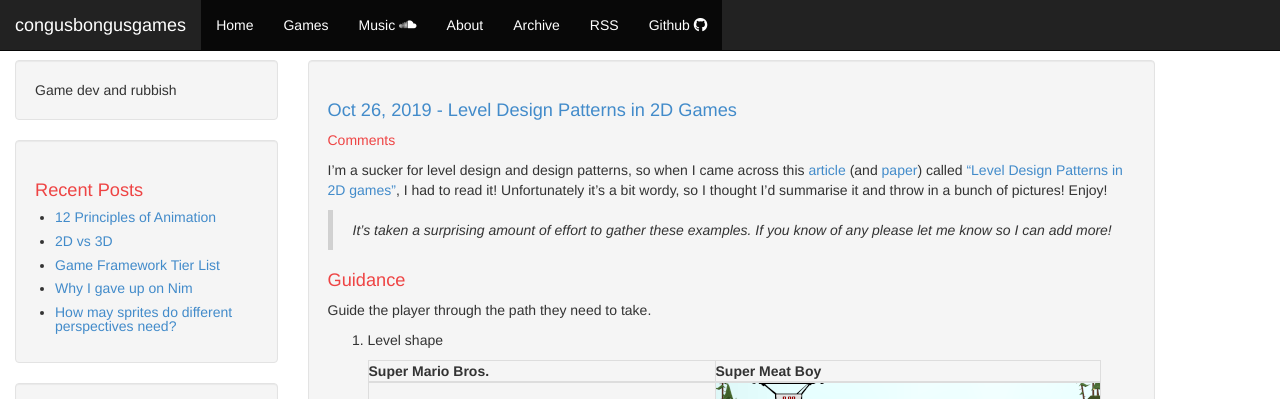
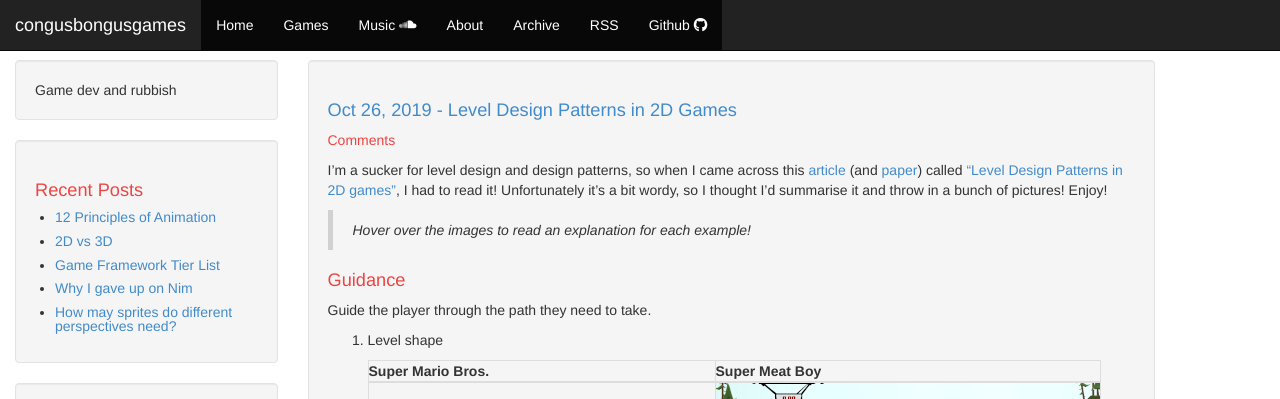
Before and after one commit to cxong/cxong.github.io, a Jekyll site: the page built from _posts/2019-10-01-level-design-patterns-in-2d-games.md, in a window 1280 px wide and 900 px high, cut to the strip 0-399 px from the top of the window. Built offline with Jekyll 4.4.1, drawn with Linux system fonts in a browser that asks for light colours; nearby versions of some CDN libraries; comment, search, counter and statistics services are not loaded; some of the changed lines change nothing that is shown.

Commit message:
Update 2019-10-01-level-design-patterns-in-2d-games.md

```diff
--- a/_posts/2019-10-01-level-design-patterns-in-2d-games.md
+++ b/_posts/2019-10-01-level-design-patterns-in-2d-games.md
@@ -7,7 +7,7 @@
 ---
 I'm a sucker for level design and design patterns, so when I came across this [article](https://www.gamasutra.com/blogs/AhmedKhalifa/20190610/344344/Level_Design_Patterns_in_2D_Games.php) (and [paper](http://akhalifa.com/documents/level-design-patterns.pdf)) called ["Level Design Patterns in 2D games"](https://www.gamasutra.com/blogs/AhmedKhalifa/20190610/344344/Level_Design_Patterns_in_2D_Games.php), I had to read it! Unfortunately it's a bit wordy, so I thought I'd summarise it and throw in a bunch of pictures! Enjoy!
 
-> It's taken a surprising amount of effort to gather these examples. If you know of any please let me know so I can add more!
+> Hover over the images to read an explanation for each example!
 
 # Guidance
 
@@ -17,28 +17,28 @@
 
     | Super Mario Bros. | Super Meat Boy |
     | ------------- | ------------- |
-    | ![Super Mario Bros. stairs to flagpole](https://raw.githubusercontent.com/cxong/cxong.github.io/master/_posts/smb.png "testing") | ![Super Meat Boy hills](https://raw.githubusercontent.com/cxong/cxong.github.io/master/_posts/super_meat_boy.png) |
+    | ![Super Mario Bros. stairs to flagpole](https://raw.githubusercontent.com/cxong/cxong.github.io/master/_posts/smb.png "The upward shape of the staircase encourages players to hit the flagpole as high as possible, achieving a greater score") | ![Super Meat Boy hills](https://raw.githubusercontent.com/cxong/cxong.github.io/master/_posts/super_meat_boy.png "The goal is to reach the pink character on the middle platform, but it's impossible to jump here from the starting location directly. Instead the gentle staircase-like level layout hints at the solution - move to the right side of the level, then jump left onto the middle platform.") |
     {:.table-bordered}
 
 2. Collectibles (a.k.a. *breadcrumbing*)
 
     | Donkey Kong Country 2 | Granny Smith |
     | ------------- | ------------- |
-    | ![Donkey Kong Country 2 bananas](https://raw.githubusercontent.com/cxong/cxong.github.io/master/_posts/dkc2.jpg) | ![Granny Smith apples](https://raw.githubusercontent.com/cxong/cxong.github.io/master/_posts/granny_smith.png) |
+    | ![Donkey Kong Country 2 bananas](https://raw.githubusercontent.com/cxong/cxong.github.io/master/_posts/dkc2.jpg "Collect the trail of bananas and you'll hit the target at the bottom") | ![Granny Smith apples](https://raw.githubusercontent.com/cxong/cxong.github.io/master/_posts/granny_smith.png "The trail of coins shows the ideal arc in order to catch the trapeze bar on the right") |
     {:.table-bordered}
 
 3. Enemies
 
     | Super Mario Bros. 3 | Sonic 3 |
     | ------------- | ------------- |
-    | ![Super Mario Bros. 3 flying shells](https://raw.githubusercontent.com/cxong/cxong.github.io/master/_posts/smb3.jpg) | ![Sonic 3 monkey and collectible on tree](https://raw.githubusercontent.com/cxong/cxong.github.io/master/_posts/sonic3.png) |
+    | ![Super Mario Bros. 3 flying shells](https://raw.githubusercontent.com/cxong/cxong.github.io/master/_posts/smb3.jpg "Mario can jump on the procession of flying Para-Beetles to clear the chasm") | ![Sonic 3 monkey and collectible on tree](https://raw.githubusercontent.com/cxong/cxong.github.io/master/_posts/sonic3.png "By attacking the Monkey Dude, the player will find a hidden Super Ring video monitor in the tree") |
     {:.table-bordered}
 
 4. Environmental cues
 
     | The Legend of Zelda: A Link to the Past| Pokemon |
     | ------------- | ------------- |
-    | ![The Legend of Zelda: A Link to the Past bombable walls](https://raw.githubusercontent.com/cxong/cxong.github.io/master/_posts/loz_lttp.png) | ![Pokemon hidden items in conspicuous rocks](https://raw.githubusercontent.com/cxong/cxong.github.io/master/_posts/pokemon.png) |
+    | ![The Legend of Zelda: A Link to the Past bombable walls](https://raw.githubusercontent.com/cxong/cxong.github.io/master/_posts/loz_lttp.png "subtly different cave texture hints at a location that can be bombed") | ![Pokemon hidden items in conspicuous rocks](https://raw.githubusercontent.com/cxong/cxong.github.io/master/_posts/pokemon.png "suspicious looking boulder contains a hidden item") |
     {:.table-bordered}
 
 # Safe Zone
@@ -47,7 +47,7 @@
 
 | Contra | The Legend of Zelda |
 | ------------- | ------------- |
-| ![Contra energy zone flames](https://raw.githubusercontent.com/cxong/cxong.github.io/master/_posts/contra.png) | ![The Legend of Zelda safe doorways in dungeons](https://raw.githubusercontent.com/cxong/cxong.github.io/master/_posts/zelda.gif) |
+| ![Contra energy zone flames](https://raw.githubusercontent.com/cxong/cxong.github.io/master/_posts/contra.png "The player can wait on this platform to safely contemplate the next flame challenge") | ![The Legend of Zelda safe doorways in dungeons](https://raw.githubusercontent.com/cxong/cxong.github.io/master/_posts/zelda.gif "Link is often safe at the entrance of new rooms, giving the player time to examine the room") |
 {:.table-bordered}
 
 # Foreshadowing
@@ -58,21 +58,21 @@
 
     | Bare Knuckle III | Golden Axe |
     | ------------- | ------------- |
-    | ![Bare Knuckle III boss in boat](https://raw.githubusercontent.com/cxong/cxong.github.io/master/_posts/bareknuckle.png) | ![Golden Axe bad brothers](https://raw.githubusercontent.com/cxong/cxong.github.io/master/_posts/goldenaxe_bad.png) |
+    | ![Bare Knuckle III boss in boat](https://raw.githubusercontent.com/cxong/cxong.github.io/master/_posts/bareknuckle.png "Ash, the level boss, initially drives the boat and ferries goons, being inaccessible until the end.") | ![Golden Axe bad brothers](https://raw.githubusercontent.com/cxong/cxong.github.io/master/_posts/goldenaxe_bad.png "Two giants with huge hammers stand menacingly yet inactive. They wake up once you defeat all the other enemies, starting the boss battle.") |
     {:.table-bordered}
 
 2. New enemy that foreshadows a boss
 
     | Megaman | Contra |
     | ------------- | ------------- |
-    | ![Megaman enemy using Cutman weapon](https://raw.githubusercontent.com/cxong/cxong.github.io/master/_posts/megaman.jpeg)![Megaman Cutman boss fight](https://raw.githubusercontent.com/cxong/cxong.github.io/master/_posts/megaman_cut.jpeg) | ![Contra bugger before boss](https://raw.githubusercontent.com/cxong/cxong.github.io/master/_posts/contra.jpeg) |
+    | ![Megaman enemy using Cutman weapon](https://raw.githubusercontent.com/cxong/cxong.github.io/master/_posts/megaman.jpeg "Before encountering Cut Man, his Rolling Cutter scissors appears as an enemy, foreshadowing what the boss fight will be like")![Megaman Cutman boss fight](https://raw.githubusercontent.com/cxong/cxong.github.io/master/_posts/megaman_cut.jpeg "Cut Man using the same Rolling Cutter attack seen before") | ![Contra bugger before boss](https://raw.githubusercontent.com/cxong/cxong.github.io/master/_posts/contra.jpeg "The appearance of scorpion-like Buggers signals the boss is close - which includes eggs that hatch more Buggers") |
     {:.table-bordered}
 
 3. New objects / obstacles that cannot be used until later, to encourage exploration.
 
     | Chrono Trigger | Pokemon |
     | ------------- | ------------- |
-    | ![Chrono Trigger sealed chests](https://raw.githubusercontent.com/cxong/cxong.github.io/master/_posts/chrono_trigger.png) | ![Pokemon tree](https://raw.githubusercontent.com/cxong/cxong.github.io/master/_posts/pokemon_tree.png) |
+    | ![Chrono Trigger sealed chests](https://raw.githubusercontent.com/cxong/cxong.github.io/master/_posts/chrono_trigger.png "Magically sealed chests are found throughout the game, before obtaining the magic pendant that unlocks them. Collecting all the chests requires lots of backtracking") | ![Pokemon tree](https://raw.githubusercontent.com/cxong/cxong.github.io/master/_posts/pokemon_tree.png "Various trees block key paths in the game, which can be cut after obtaining a key item later") |
     {:.table-bordered}
 
 # Layering
@@ -83,14 +83,14 @@
 
     | Raiden 2 | Streets of Rage 3 |
     | ------------- | ------------- |
-    | ![Raiden 2 multiple enemies](https://raw.githubusercontent.com/cxong/cxong.github.io/master/_posts/raiden2.png) | ![](https://raw.githubusercontent.com/cxong/cxong.github.io/master/_posts/sor3.png) |
+    | ![Raiden 2 multiple enemies](https://raw.githubusercontent.com/cxong/cxong.github.io/master/_posts/raiden2.png "Multiple tanks and Lasercopters presents a tougher challenge than encountering them singly") | ![](https://raw.githubusercontent.com/cxong/cxong.github.io/master/_posts/sor3.png "Mona and Lisa, two identical fighters, presents a much tougher challenge, and have unique combo moves") |
     {:.table-bordered}
 
 2. Different objects
 
     | Jackal | Super Mario World |
     | ------------- | ------------- |
-    | ![Jackal level 5 boss](https://raw.githubusercontent.com/cxong/cxong.github.io/master/_posts/jackal_boss.png) | ![Super Mario World Banzai Bill and Goombas](https://raw.githubusercontent.com/cxong/cxong.github.io/master/_posts/smw.jpg) |
+    | ![Jackal level 5 boss](https://raw.githubusercontent.com/cxong/cxong.github.io/master/_posts/jackal_boss.png "The combination of turrets and tank spawners leads to an overwhelming boss fight") | ![Super Mario World Banzai Bill and Goombas](https://raw.githubusercontent.com/cxong/cxong.github.io/master/_posts/smw.jpg "Banzai Bills are normally easy to jump over, but blocks above Mario make this a tense moment") |
     {:.table-bordered}
 
 # Branching
@@ -101,21 +101,21 @@
 
     | Binding of Isaac: Rebirth | Final Fantasy IV |
     | ------------- | ------------- |
-    | ![Binding of Isaac: Rebirth branching map](https://raw.githubusercontent.com/cxong/cxong.github.io/master/_posts/boi_map.png) | ![Final Fantasy IV airship](https://raw.githubusercontent.com/cxong/cxong.github.io/master/_posts/ff4.jpeg) |
+    | ![Binding of Isaac: Rebirth branching map](https://raw.githubusercontent.com/cxong/cxong.github.io/master/_posts/boi_map.png "The player can freely choose the next room to go to, even though the map is unexplored, giving the illusion of choice in a fairly linear game") | ![Final Fantasy IV airship](https://raw.githubusercontent.com/cxong/cxong.github.io/master/_posts/ff4.jpeg "Getting the airship is a pivotal moment in the game - the player can both revisit past locations, go to new locations, and even find hidden islands") |
     {:.table-bordered}
 
 2. Conditional branching - stimulates curiosity and may require backtracking
 
     | Super Metroid | The Legend of Zelda: A Link to the Past |
     | ------------- | ------------- |
-    | ![Super Metroid coloured doors](https://raw.githubusercontent.com/cxong/cxong.github.io/master/_posts/super_metroid.gif) | ![The Legend of Zelda: A Link to the Past locked doors](https://raw.githubusercontent.com/cxong/cxong.github.io/master/_posts/loz.png) |
+    | ![Super Metroid coloured doors](https://raw.githubusercontent.com/cxong/cxong.github.io/master/_posts/super_metroid.gif "Special doors require special weapons to open, and often requires backtracking") | ![The Legend of Zelda: A Link to the Past locked doors](https://raw.githubusercontent.com/cxong/cxong.github.io/master/_posts/loz.png "Locked doors often appear before the keys to open them are found, leading to a maze-like dungeoning experience") |
     {:.table-bordered}
 
 3. Risk-reward branches - encourages players to invest more time in the game by rewarding skill
 
     | Excitebike | Sonic 3 |
     | ------------- | ------------- |
-    | ![Excitebike branching paths](https://raw.githubusercontent.com/cxong/cxong.github.io/master/_posts/excitebike.gif) | ![Sonic 3 extra life](https://raw.githubusercontent.com/cxong/cxong.github.io/master/_posts/s3.png) |
+    | ![Excitebike branching paths](https://raw.githubusercontent.com/cxong/cxong.github.io/master/_posts/excitebike.gif "There are often faster paths which are trickier to navigate") | ![Sonic 3 extra life](https://raw.githubusercontent.com/cxong/cxong.github.io/master/_posts/s3.png "Powerful items like extra lives are often well hidden, and off the beaten path") |
     {:.table-bordered}
 
 # Pace Breaking
@@ -126,26 +126,26 @@
 
     | Lifeforce | 1943 |
     | ------------- | ------------- |
-    | ![Lifeforce first boss](https://raw.githubusercontent.com/cxong/cxong.github.io/master/_posts/lifeforce.png) | ![1943 boss](https://raw.githubusercontent.com/cxong/cxong.github.io/master/_posts/1943.png) |
+    | ![Lifeforce first boss](https://raw.githubusercontent.com/cxong/cxong.github.io/master/_posts/lifeforce.png "Bosses are preceeded by an eerie, enemy-less section") | ![1943 boss](https://raw.githubusercontent.com/cxong/cxong.github.io/master/_posts/1943.png "Before bosses, the music changes, and the waters visibly change and become deathly-still") |
     {:.table-bordered}
 
 2. Decrease tension to let players enjoy other parts of the game, or learn a new mechanic
 
     | Mappy | Street Fighter 2 |
     | ------------- | ------------- |
-    | ![Mappy bonus round](https://raw.githubusercontent.com/cxong/cxong.github.io/master/_posts/mappy.png) | ![Street Fighter 2 car](https://raw.githubusercontent.com/cxong/cxong.github.io/master/_posts/sf2.jpg) |
+    | ![Mappy bonus round](https://raw.githubusercontent.com/cxong/cxong.github.io/master/_posts/mappy.png "Bonus levels with no enemies break up the tension, but to get a perfect score the player needs to use new techniques like quickly breaking the trampolines") | ![Street Fighter 2 car](https://raw.githubusercontent.com/cxong/cxong.github.io/master/_posts/sf2.jpg "The goal of destroying the car as quickly as possible lets players experiment with different moves and learn their relative strengths in a safe space") |
     {:.table-bordered}
 
 3. Decrease tension to set up for a more dramatic increase later (e.g. just before a boss fight)
 
     | Megaman 2 | Chrono Trigger |
     | ------------- | ------------- |
-    | ![Megaman 2 boss corridor](https://raw.githubusercontent.com/cxong/cxong.github.io/master/_posts/megaman2.png) | ![Chrono Trigger Magus's Lair](https://raw.githubusercontent.com/cxong/cxong.github.io/master/_posts/ctmagus.jpg) |
+    | ![Megaman 2 boss corridor](https://raw.githubusercontent.com/cxong/cxong.github.io/master/_posts/megaman2.png "Boss battles are proceeded by a short passage with no enemies, mentally gearing the player for the fight ahead") | ![Chrono Trigger Magus's Lair](https://raw.githubusercontent.com/cxong/cxong.github.io/master/_posts/ctmagus.jpg "The iconic approach sequence to Magus has scripted fires appear around the player, dramatically upping the tension") |
     {:.table-bordered}
 
 4. Controlling tension through level design
 
     | Jackal | Gradius 2 |
     | ------------- | ------------- |
-    | ![Jackal lasers](https://raw.githubusercontent.com/cxong/cxong.github.io/master/_posts/jackal_laser.png) | ![Gradius 2 flares](https://raw.githubusercontent.com/cxong/cxong.github.io/master/_posts/gradius2.png) |
+    | ![Jackal lasers](https://raw.githubusercontent.com/cxong/cxong.github.io/master/_posts/jackal_laser.png "These timed lasers force the player to stop moving and approach carefully") | ![Gradius 2 flares](https://raw.githubusercontent.com/cxong/cxong.github.io/master/_posts/gradius2.png "occasional flares appear from off screen, keeping the player on their toes") |
     {:.table-bordered}
```
